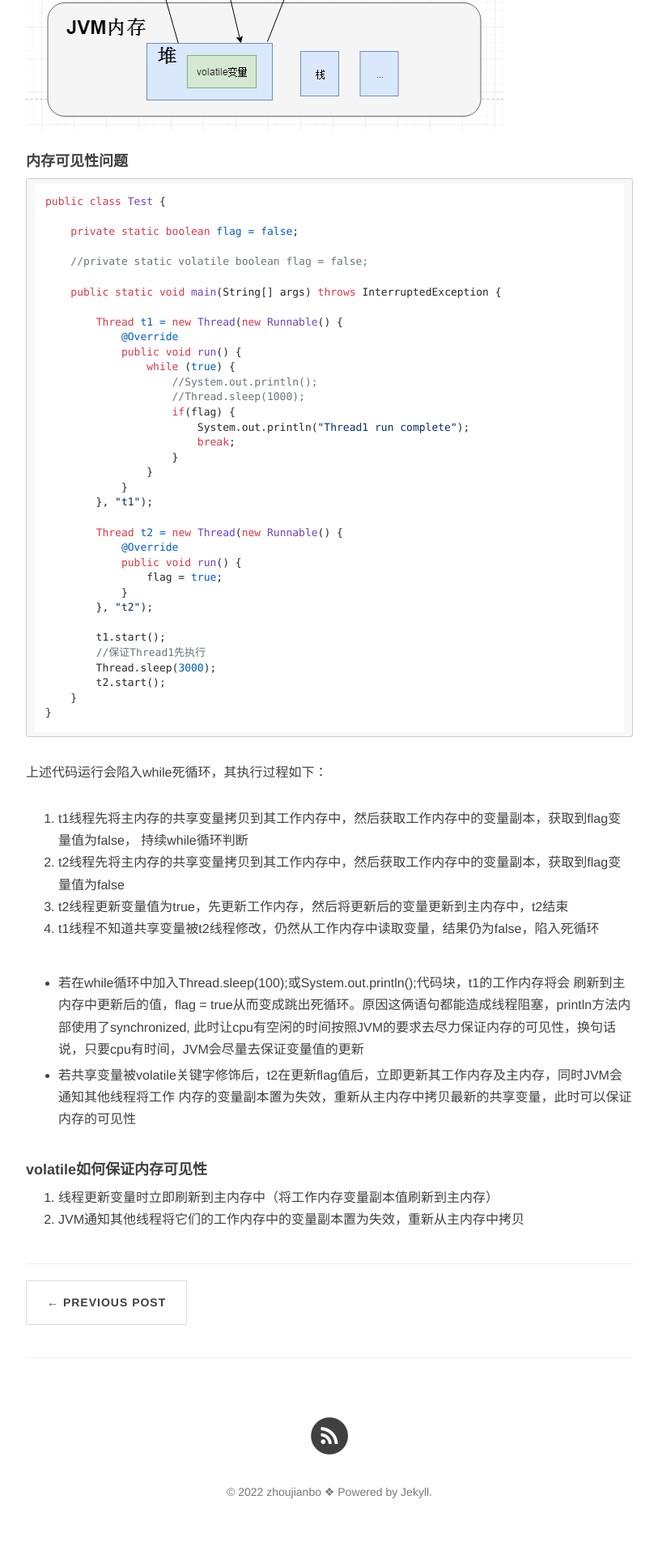
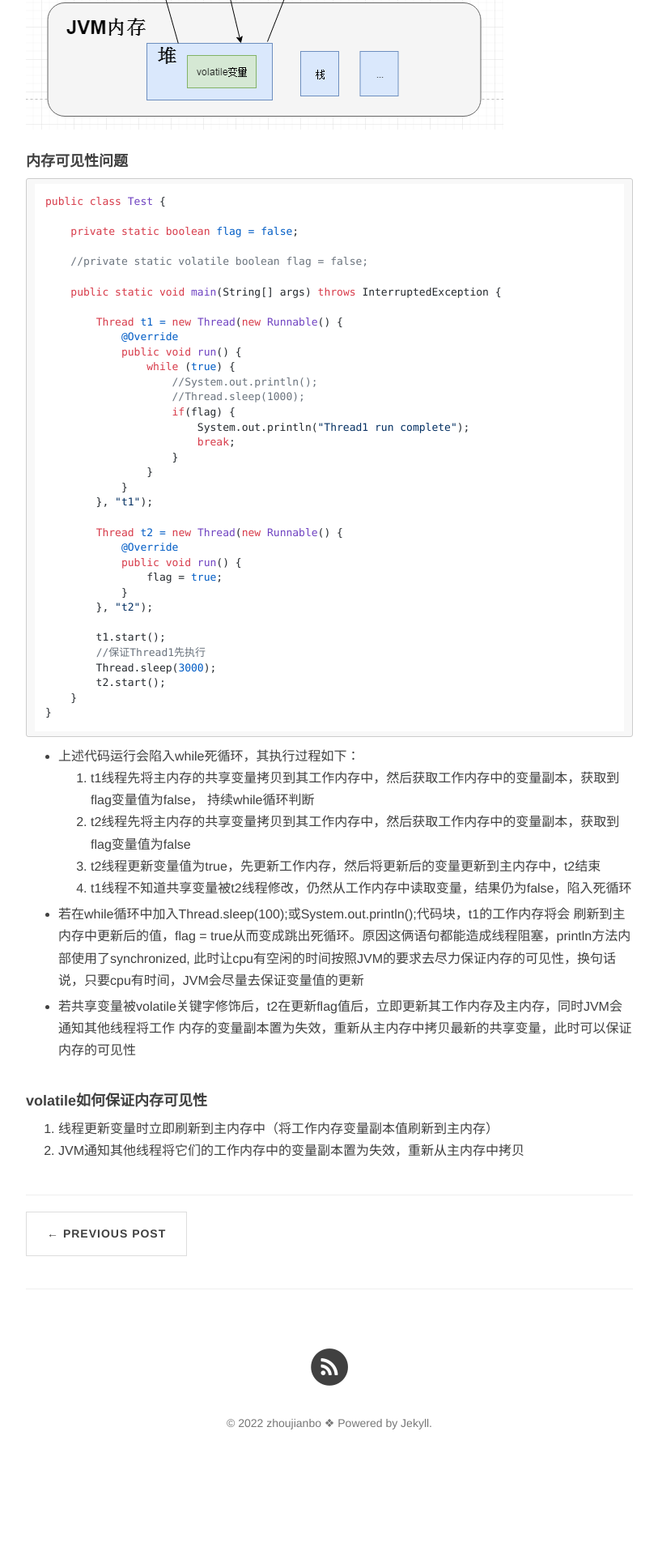
Before and after one commit to ZhouJianBoPro/ZhouJianBoPro.github.io, a Jekyll site: the page built from _posts/2022-09-20-volatile内存可见性原理.md, in a window 1280 px wide. Shown: the part 1101-3021 px from the top of the page at 81% size, without its empty margins (233-1046 px from the left). Built offline with Jekyll 4.4.1, drawn with Linux system fonts in a browser that asks for light colours; nearby versions of some CDN libraries; comment, search, counter and statistics services are not loaded; after the commit the page ends 2936 px from its top, so only the background shows below that.

````diff
--- a/_posts/2022-09-20-volatile内存可见性原理.md
+++ b/_posts/2022-09-20-volatile内存可见性原理.md
@@ -55,11 +55,11 @@ public class Test {
     }
 }
 ```
-上述代码运行会陷入while死循环，其执行过程如下：
-1. t1线程先将主内存的共享变量拷贝到其工作内存中，然后获取工作内存中的变量副本，获取到flag变量值为false， 持续while循环判断
-2. t2线程先将主内存的共享变量拷贝到其工作内存中，然后获取工作内存中的变量副本，获取到flag变量值为false
-3. t2线程更新变量值为true，先更新工作内存，然后将更新后的变量更新到主内存中，t2结束
-4. t1线程不知道共享变量被t2线程修改，仍然从工作内存中读取变量，结果仍为false，陷入死循环
+- 上述代码运行会陷入while死循环，其执行过程如下：
+    1. t1线程先将主内存的共享变量拷贝到其工作内存中，然后获取工作内存中的变量副本，获取到flag变量值为false， 持续while循环判断
+    2. t2线程先将主内存的共享变量拷贝到其工作内存中，然后获取工作内存中的变量副本，获取到flag变量值为false
+    3. t2线程更新变量值为true，先更新工作内存，然后将更新后的变量更新到主内存中，t2结束
+    4. t1线程不知道共享变量被t2线程修改，仍然从工作内存中读取变量，结果仍为false，陷入死循环
 
 - 若在while循环中加入Thread.sleep(100);或System.out.println();代码块，t1的工作内存将会
 刷新到主内存中更新后的值，flag = true从而变成跳出死循环。原因这俩语句都能造成线程阻塞，println方法内部使用了synchronized,
````
